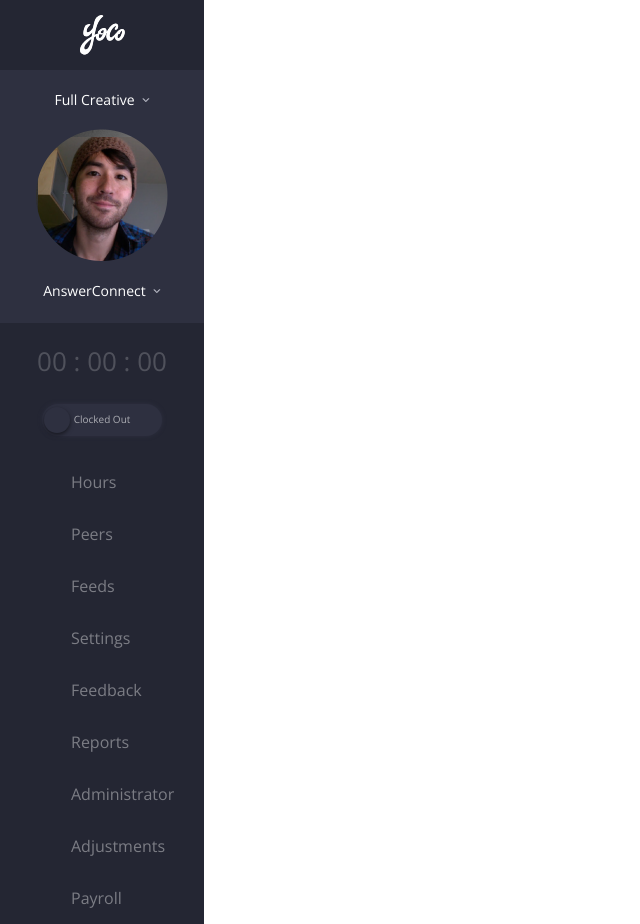
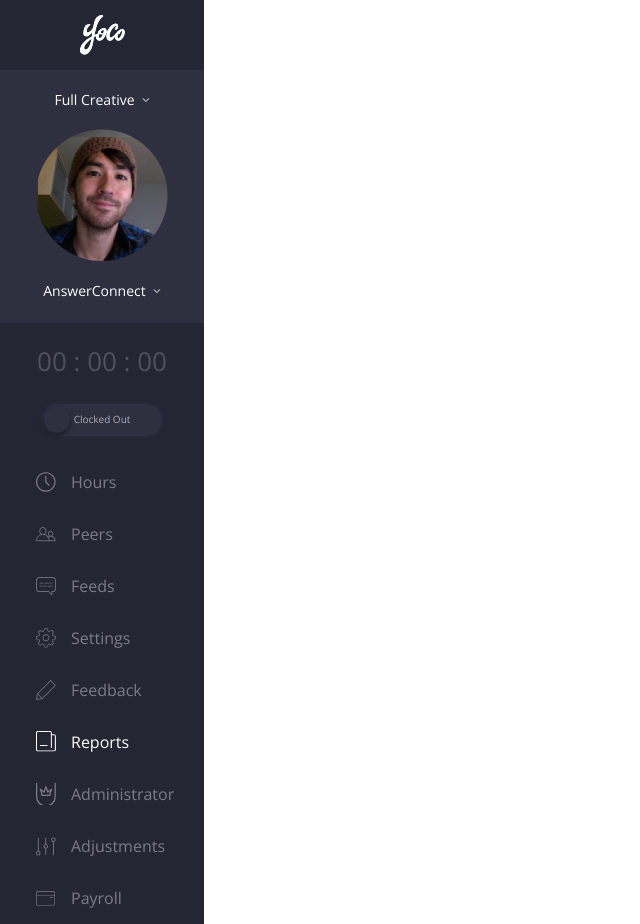
Before and after one commit to mknd7/YocoBoard-clone, a plain HTML site: page index.html in a window 1280 px wide. Shown: the whole page, without its empty margins (0-640 px from the left). Drawn offline with nearby package versions, Linux system fonts and the light colour scheme.

Commit message:
Add sidebar icons

```diff
--- a/index.html
+++ b/index.html
@@ -49,7 +49,7 @@
           <li><a href="#">Feeds</a></li>
           <li><a href="#">Settings</a></li>
           <li><a href="#">Feedback</a></li>
-          <li><a href="#">Reports</a></li>
+          <li class="active-page"><a href="#">Reports</a></li>
           <li><a href="#">Administrator</a></li>
           <li><a href="#">Adjustments</a></li>
           <li><a href="#">Payroll</a></li>
--- a/src/scss/base/_components.scss
+++ b/src/scss/base/_components.scss
@@ -6,7 +6,7 @@
   position: relative;
 
   .logo {
-    @include background-image('logo.svg');
+    @include background-image('logo.svg', $position: center);
     height: 70px;
   }
 
@@ -30,9 +30,7 @@
     margin-bottom: 25px;
   }
   .profile-link {
-    @include background-image('down-arrow.png');
-    background-size: 8px;
-    background-position: center right;
+    @include background-image('down-arrow.png', 8px, center right);
     display: inline-block;
     margin-bottom: 20px;
     padding-right: 15px;
@@ -104,9 +102,45 @@
       color: rgba($color--white, 0.4);
       padding-left: 35px;
       font-size: $font-size--heading;
+      background-position: left center;
       &:hover {
         color: $color--white;
       }
     }
+
+    &.active-page {
+      a {
+        color: $color--white;
+      }
+    }
+
+    &:nth-of-type(1) a {
+      @include background-image('nav-hours.svg', $iconwidth);
+    }
+    &:nth-of-type(2) a {
+      @include background-image('nav-peers.svg', $iconwidth);
+    }
+    &:nth-of-type(3) a {
+      @include background-image('nav-feeds.svg', $iconwidth);
+    }
+    &:nth-of-type(4) a {
+      @include background-image('nav-settings.svg', $iconwidth);
+    }
+    &:nth-of-type(5) a {
+      @include background-image('nav-feedback.svg', $iconwidth);
+    }
+    &:nth-of-type(6) a {
+      @include background-image('nav-reports.svg', $iconwidth);
+    }
+    &:nth-of-type(7) a {
+      @include background-image('nav-admin.svg', $iconwidth);
+    }
+    &:nth-of-type(8) a {
+      @include background-image('nav-adjusts.svg', $iconwidth);
+    }
+    &:nth-of-type(9) a {
+      @include background-image('nav-payroll.svg', $iconwidth);
+    }
+
   }
 }
```
Also changed, not shown: src/scss/main.css, 1 other file.
